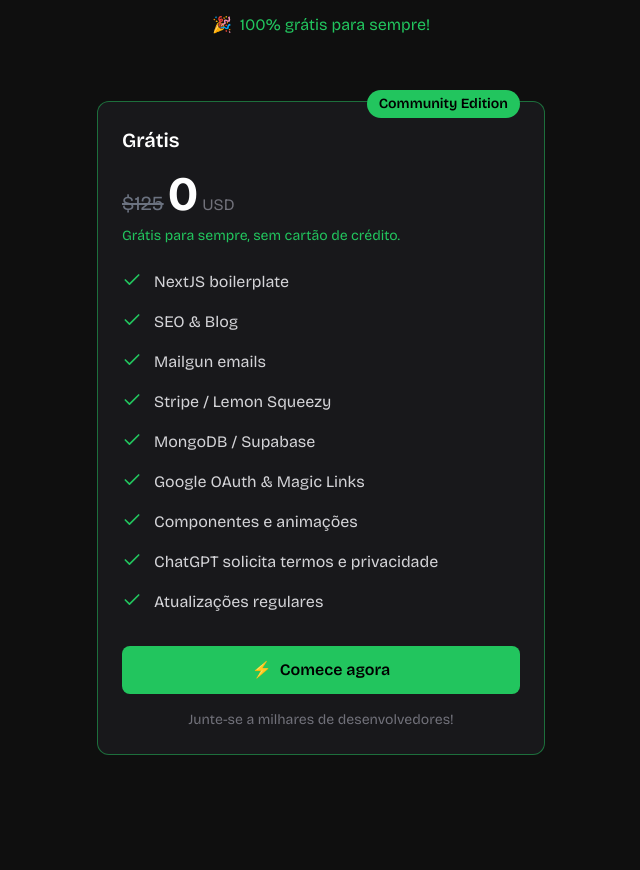
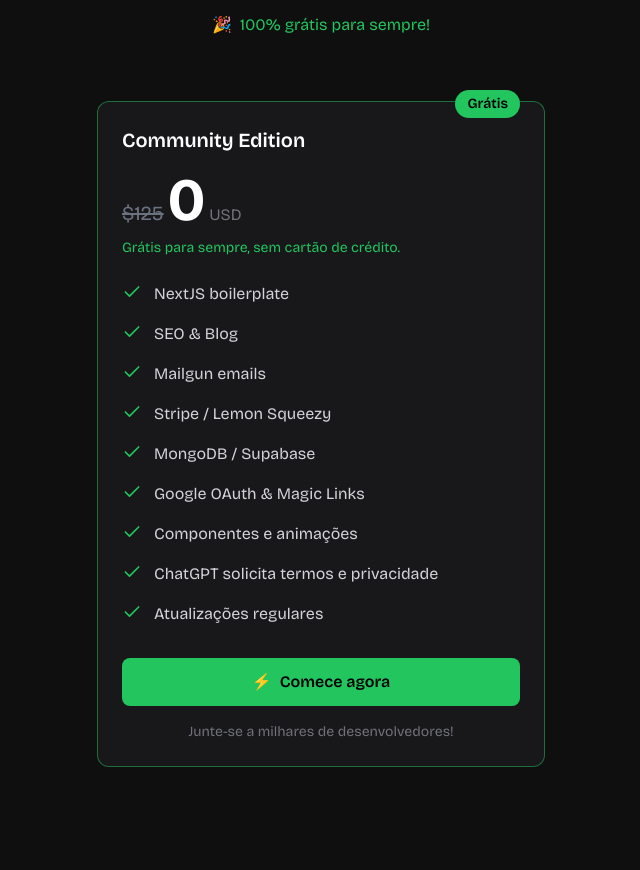
Before and after one commit to joaomarcosjova/fastdeploy, a Next.js app: page / in a window 1280 px wide. Shown: the part 2511-3381 px from the top of the page, without its empty margins (319-959 px from the left). Built offline with nearby package versions, Linux system fonts and the light colour scheme; no server answers.

Commit message:
Update pricing.tsx

```diff
--- a/src/app/(site)/pricing.tsx
+++ b/src/app/(site)/pricing.tsx
@@ -27,13 +27,13 @@
         <div className="max-w-md mx-auto">
           <div className="rounded-xl bg-zinc-900 p-6 border border-green-500/50 relative">
             <div className="absolute -top-3 right-6 bg-green-500 text-black text-sm font-semibold px-3 py-1 rounded-full">
-              Community Edition
+              Grátis
             </div>
-            <h3 className="text-xl font-semibold mb-4">Grátis</h3>
+            <h3 className="text-xl font-semibold mb-4">Community Edition</h3>
             <div className="mb-6">
               <div className="flex items-baseline gap-1">
                 <span className="text-xl line-through text-gray-500">$125</span>
-                <span className="text-5xl font-bold">0</span>
+                <span className="text-6xl font-bold">0</span>
                 <span className="text-zinc-500">USD</span>
               </div>
               <p className="text-green-500 text-sm mt-2">
```
